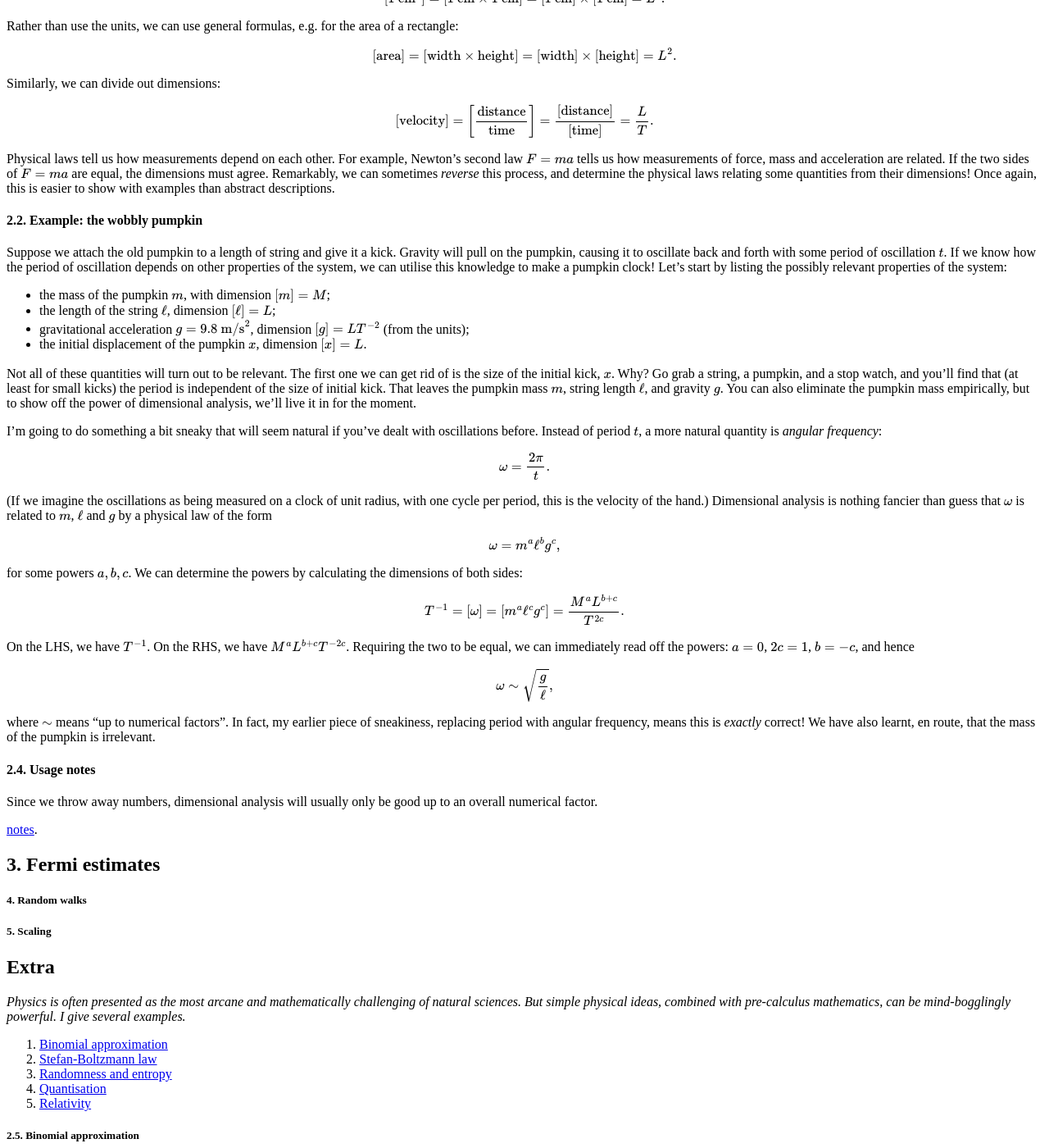
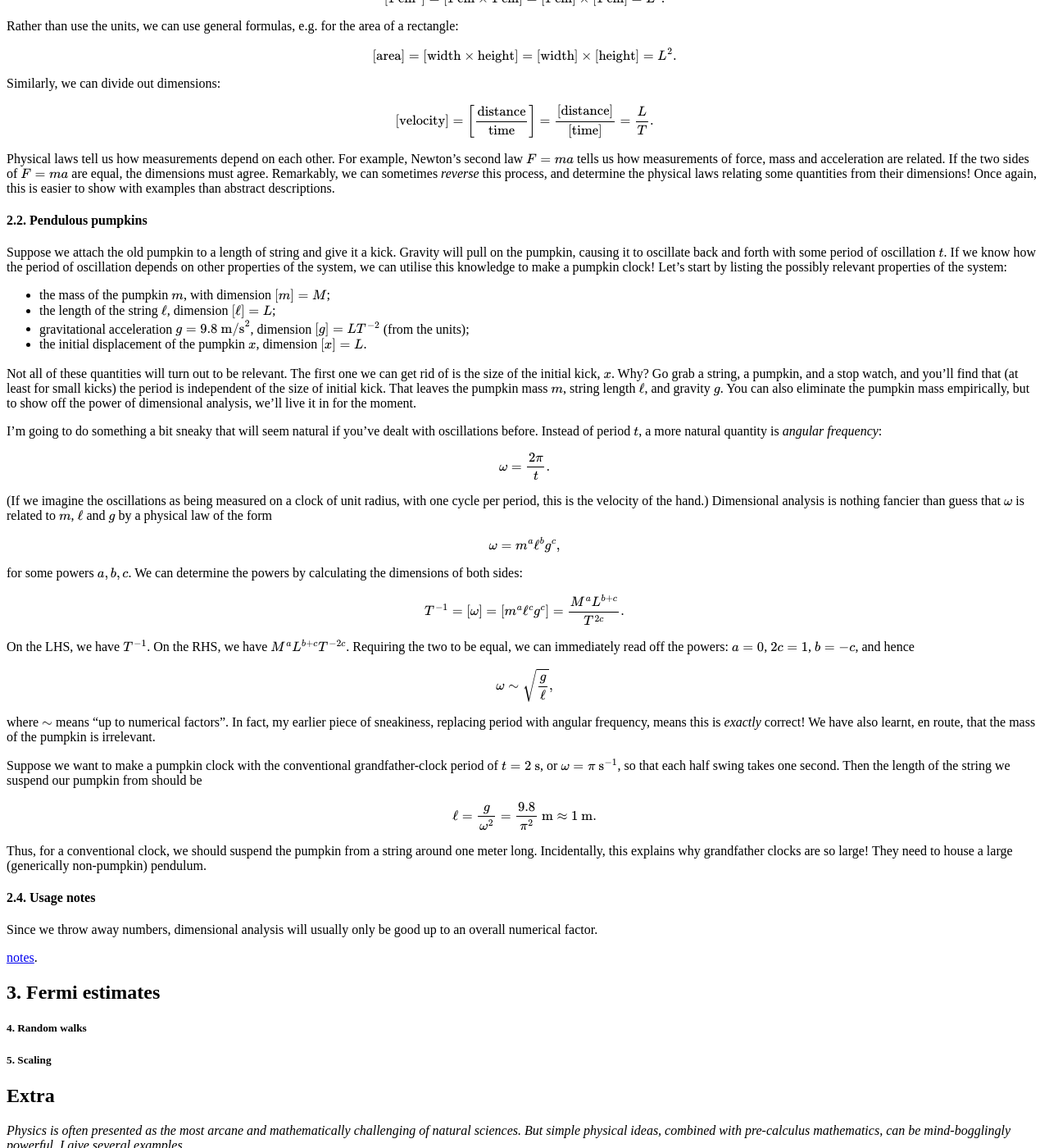
Before and after one commit to hapax/hapax.github.io, a Jekyll site: the page built from assets/simple-physics.md, in a window 1280 px wide and 1400 px high, scrolled down 1334 px. Shown: the whole window at 82% size. Built offline with Jekyll 4.4.1, drawn with Linux system fonts in a browser that asks for light colours; our own code applies the rules of GitHub Pages for plain Markdown files; formulas are drawn with MathJax 3; a script that is not in the unit is left out; some of the changed text lies outside the part shown.

Commit message:
Update simple-physics.md

```diff
--- a/assets/simple-physics.md
+++ b/assets/simple-physics.md
@@ -17,7 +17,7 @@ date:  2020-01-06
 1. <a href="#sec-1">Introduction</a>
 2. <a href="#sec-2">Dimensional analysis</a>
    1. <a href="#sec-2-1">The hack</a>
-   2. <a href="#sec-2-2">Example: the wobbly pumpkin</a>
+   2. <a href="#sec-2-2">Pendulous pumpkins</a>
    3. <a href="#sec-2-3">Example: </a>
    4. <a href="#sec-2-4">Usage notes</a>
 3. <a href="#sec-3">Fermi estimates</a>
@@ -116,7 +116,7 @@ Remarkably, we can sometimes *reverse* this process, and determine the
 physical laws relating some quantities from their dimensions!
 Once again, this is easier to show with examples than abstract descriptions.
 
-#### 2.2. Example: the wobbly pumpkin <a id="sec-2-2" name="sec-2-2"></a>
+#### 2.2. Pendulous pumpkins <a id="sec-2-2" name="sec-2-2"></a>
 
 Suppose we attach the old pumpkin to a length of string and give it a
 kick.
@@ -181,6 +181,22 @@ In fact, my earlier piece of sneakiness, replacing period with angular
 frequency, means this is *exactly* correct!
 We have also learnt, en route, that the mass of the pumpkin is
 irrelevant.
+
+Suppose we want to make a pumpkin clock with the conventional
+grandfather-clock period of $t = 2 \text{
+s}$, or $\omega = \pi \text{ s}^{-1}$, so that each half swing takes
+one second.
+Then the length of the string we suspend our pumpkin from should be
+
+$$
+\ell = \frac{g}{\omega^2} = \frac{9.8 }{\pi^2}\text{ m} \approx 1
+\text{ m}.
+$$
+
+Thus, for a conventional clock, we should suspend the pumpkin from a
+string around one meter long.
+Incidentally, this explains why grandfather clocks are so large!
+They need to house a large (generically non-pumpkin) pendulum.
 
 #### 2.4. Usage notes<a id="sec-2-4" name="sec-2-4"></a>
 
```
